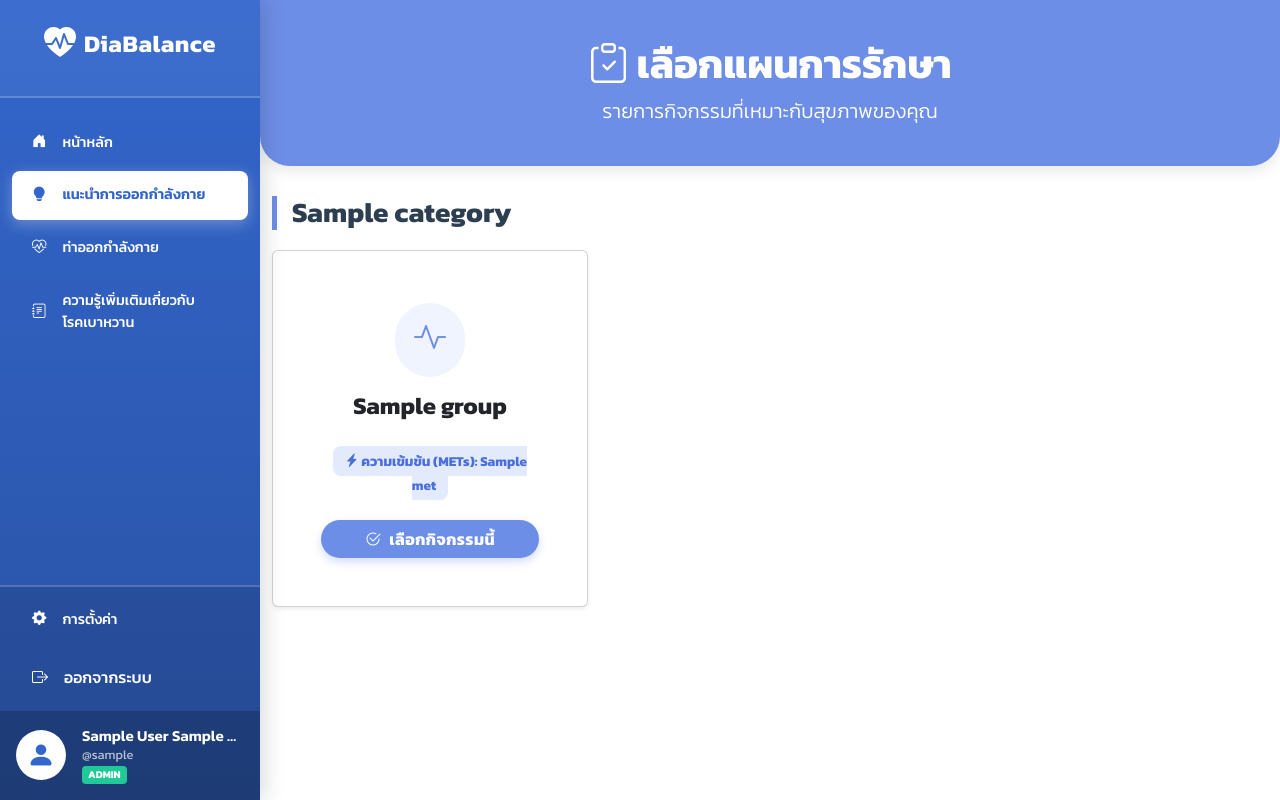
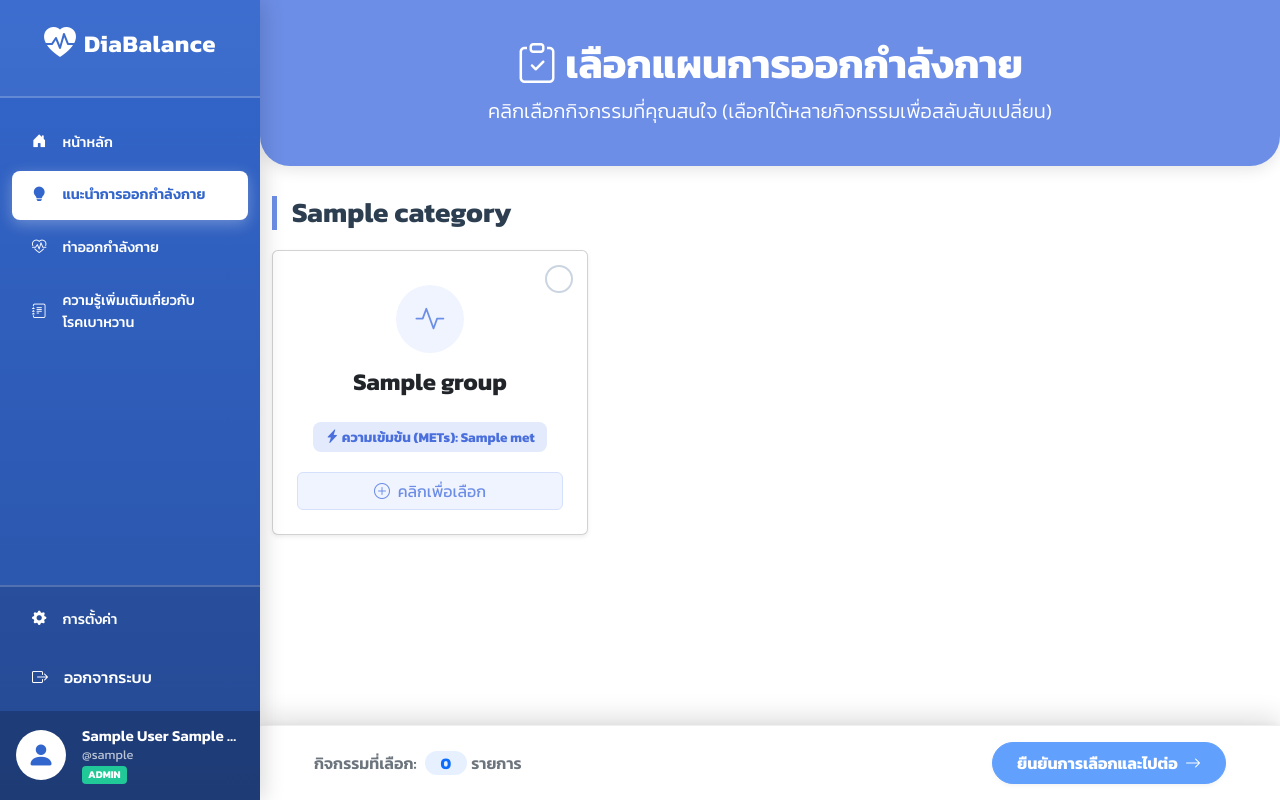
Before and after one commit to cheetahzaza555/web_reccom_diabete, a Flask app: template back_end/templates/user/select_plan.html in a window 1280 px wide. Run offline with Flask 3, Linux system fonts and the light colour scheme; the visitor is signed in with stand-in values (Sample User, id 1); the template is opened without the code that fills it: most values are stand-ins (such as "Sample title", 1, 10 or a date in 2020); some libraries are stand-ins or nearby versions.

Commit message:
Choose More Exercise Than 1

```diff
--- a/back_end/templates/user/select_plan.html
+++ b/back_end/templates/user/select_plan.html
@@ -6,11 +6,12 @@
     <title>เลือกกิจกรรมการออกกำลังกาย</title>
 
     <link href="https://cdn.jsdelivr.net/npm/bootstrap@5.3.0/dist/css/bootstrap.min.css" rel="stylesheet">
-    <link href="https://fonts.googleapis.com/css2?family=Sarabun:wght@300;400;600&display=swap" rel="stylesheet">
+    <link href="https://fonts.googleapis.com/css2?family=Sarabun:wght@300;400;600;700&display=swap" rel="stylesheet">
     <link rel="stylesheet" href="https://cdn.jsdelivr.net/npm/bootstrap-icons@1.10.5/font/bootstrap-icons.css">
 
     <style>
-        body { font-family: 'Sarabun', sans-serif; background-color: #f0f2f5; }
+        body { font-family: 'Sarabun', sans-serif; background-color: #f0f2f5; padding-bottom: 90px; }
+
         .header-section {
             background: #6d8ee6;
             color: white;
@@ -18,27 +19,51 @@
             border-radius: 0 0 30px 30px;
             box-shadow: 0 4px 15px rgba(0,0,0,0.1);
         }
+
         .exercise-card {
-            border: none; border-radius: 15px;
-            transition: all 0.3s ease; cursor: pointer;
-            background: white; height: 100%;
-            position: relative; overflow: hidden;
-            display: flex; flex-direction: column;
-            min-height: 320px;
-        }
-        .exercise-card .card-body {
-            flex: 1;
-            display: flex;
-            flex-direction: column;
-            align-items: center;
-            justify-content: space-between;
-            padding: 1.5rem !important;
+            border: 2px solid transparent;
+            border-radius: 16px;
+            transition: all 0.25s ease;
+            cursor: pointer;
+            background: white;
+            position: relative;
+            user-select: none;
         }
 
         .exercise-card:hover {
-            transform: translateY(-5px);
-            box-shadow: 0 15px 30px rgba(0,0,0,0.1);
-            border: 2px solid #6d8ee6;
+            transform: translateY(-4px);
+            box-shadow: 0 10px 24px rgba(109, 142, 230, 0.18);
+        }
+
+        /* สถานะเมื่อการ์ดถูกเลือก */
+        .exercise-card.selected {
+            border-color: #4a6fdc;
+            background-color: #f8faff;
+            box-shadow: 0 8px 20px rgba(74, 111, 220, 0.22);
+        }
+
+        /* ป้าย Checkmark มุมขวาบน */
+        .check-badge {
+            position: absolute;
+            top: 14px;
+            right: 14px;
+            width: 28px;
+            height: 28px;
+            border-radius: 50%;
+            border: 2px solid #cbd5e1;
+            background: white;
+            display: flex;
+            align-items: center;
+            justify-content: center;
+            font-size: 1rem;
+            color: transparent;
+            transition: all 0.2s ease;
+        }
+
+        .exercise-card.selected .check-badge {
+            background: #4a6fdc;
+            border-color: #4a6fdc;
+            color: white;
         }
 
         .exercise-title {
@@ -56,51 +81,88 @@
 
         .icon-wrapper {
             background-color: #f0f4ff;
-            width: 70px; height: 70px;
-            border-radius: 50%; display: flex;
-            align-items: center; justify-content: center;
-            margin: 0 auto 15px; color: #6d8ee6; font-size: 2rem;
+            width: 68px;
+            height: 68px;
+            border-radius: 50%;
+            display: flex;
+            align-items: center;
+            justify-content: center;
+            margin: 10px auto 15px;
+            color: #6d8ee6;
+            font-size: 1.8rem;
+            transition: all 0.2s ease;
         }
 
-        .badge-category {
-            background-color: #f0f4ff;
-            color: #6d8ee6;
-            padding: 5px 12px; border-radius: 20px;
-            font-size: 0.85rem; font-weight: 600;
-            margin-bottom: 10px; display: inline-block;
+        .exercise-card.selected .icon-wrapper {
+            background-color: #e2eafc;
+            color: #4a6fdc;
         }
 
         .met-badge {
             background-color: #e2eafc;
             color: #4a6fdc;
-            padding: 5px 12px; border-radius: 8px;
-            font-size: 0.85rem; font-weight: bold;
+            padding: 5px 12px;
+            border-radius: 8px;
+            font-size: 0.85rem;
+            font-weight: bold;
         }
 
-        /* ✅ สไตล์ปุ่มสีฟ้าทึบ ดูเป็นปุ่ม 100% ชัดเจน น่ากด */
-        .btn-solid-blue {
-            background-color: #6d8ee6 !important;
-            color: white !important;
-            border: none;
-            box-shadow: 0 4px 8px rgba(109, 142, 230, 0.3);
-            transition: all 0.3s ease;
-            padding: 12px 0; /* เพิ่ม padding ให้ปุ่มอวบขึ้น ดูน่ากด */
-            font-size: 1.05rem;
-            letter-spacing: 0.5px;
-        }
-        .btn-solid-blue:hover {
-            background-color: #577add !important; /* สีเข้มขึ้นตอนเมาส์ชี้ */
-            box-shadow: 0 6px 15px rgba(109, 142, 230, 0.45);
-            transform: translateY(-2px);
+        .btn-select-indicator {
+            border-radius: 25px;
+            font-weight: 600;
+            font-size: 0.95rem;
+            padding: 8px 0;
+            transition: all 0.2s ease;
+            width: 100%;
         }
 
-        /* สไตล์สำหรับหัวข้อหมวดหมู่ */
+        .exercise-card:not(.selected) .btn-select-indicator {
+            background-color: #f0f4ff;
+            color: #6d8ee6;
+            border: 1px solid #d4e0fc;
+        }
+
+        .exercise-card.selected .btn-select-indicator {
+            background-color: #4a6fdc;
+            color: white;
+            border: 1px solid #4a6fdc;
+        }
+
         .category-separator {
             border-left: 5px solid #6d8ee6;
-            padding-left: 15px; margin-top: 30px; margin-bottom: 20px;
+            padding-left: 15px;
+            margin-top: 30px;
+            margin-bottom: 20px;
         }
+
         .category-title {
-            font-weight: bold; color: #2c3e50; margin: 0;
+            font-weight: bold;
+            color: #2c3e50;
+            margin: 0;
+        }
+
+/* Sticky Bottom Floating Bar */
+        .bottom-action-bar {
+            position: fixed;
+            bottom: 0;
+            right: 0;
+            left: 260px; /* เว้นระยะฝั่งซ้ายสำหรับ Desktop */
+            background: #ffffff;
+            box-shadow: 0 -8px 24px rgba(0, 0, 0, 0.12), 0 -2px 6px rgba(0, 0, 0, 0.04);
+            padding: 16px 30px;
+            /* ปรับลด z-index ให้อยู่ต่ำกว่า Navbar/Sidebar Drawer (Bootstrap Drawer = 1040+) */
+            z-index: 990;
+            border-top: 1px solid rgba(0, 0, 0, 0.06);
+        }
+
+        /* รองรับหน้าจอมือถือ/แท็บเล็ต */
+        @media (max-width: 991.98px) {
+            .bottom-action-bar {
+                left: 0;
+                padding: 12px 16px;
+                /* บน Mobile ให้ z-index ต่ำกว่า เพื่อไม่ให้ทับ Drawer เมนู */
+                z-index: 990;
+            }
         }
     </style>
 </head>
@@ -110,8 +172,8 @@
 
     <div class="header-section text-center">
         <div class="container">
-            <h1 class="fw-bold"><i class="bi bi-clipboard-check"></i> เลือกแผนการรักษา</h1>
-            <p class="lead mb-0">รายการกิจกรรมที่เหมาะกับสุขภาพของคุณ</p>
+            <h1 class="fw-bold"><i class="bi bi-clipboard-check"></i> เลือกแผนการออกกำลังกาย</h1>
+            <p class="lead mb-0">คลิกเลือกกิจกรรมที่คุณสนใจ (เลือกได้หลายกิจกรรมเพื่อสลับสับเปลี่ยน)</p>
         </div>
     </div>
 
@@ -127,32 +189,32 @@
                     {% for ex in group.list %}
                     <div class="col-md-6 col-lg-4">
                         <div class="card exercise-card shadow-sm p-4 text-center"
-                            onclick="confirmSelection('{{ ex.id }}', '{{ ex.name }}')">
+                             id="card-{{ ex.id }}"
+                             onclick="toggleSelect('{{ ex.id }}', '{{ ex.name }}')">
 
-                            <div class="card-body p-0 d-flex flex-column align-items-center">
+                            <!-- ตัวติ๊ก Checkmark -->
+                            <div class="check-badge">
+                                <i class="bi bi-check-lg"></i>
+                            </div>
 
-                                <div class="icon-wrapper mt-2">
-                <div class="icon-wrapper mt-2">
+                            <div class="card-body p-0 d-flex flex-column align-items-center justify-content-between">
+
+                                <div class="icon-wrapper">
                                     {% if 'วิ่ง' in ex.category or 'Run' in ex.category or 'Jog' in ex.name %}
-                        <i class="bi bi-speedometer2"></i> {% elif 'เดิน' in ex.category or 'Walk' in ex.category %}
+                                        <i class="bi bi-speedometer2"></i>
+                                    {% elif 'เดิน' in ex.category or 'Walk' in ex.category %}
                                         <i class="bi bi-person-walking"></i>
-
                                     {% elif 'จักรยาน' in ex.category or 'Bicy' in ex.category %}
                                         <i class="bi bi-bicycle"></i>
-
                                     {% elif 'เต้น' in ex.category or 'Dancing' in ex.category %}
                                         <i class="bi bi-music-note-beamed"></i>
-
                                     {% elif 'น้ำ' in ex.category or 'Water' in ex.category %}
                                         <i class="bi bi-water"></i>
-
                                     {% elif 'แอโรบิก' in ex.category or 'Aerobic' in ex.category %}
                                         <i class="bi bi-heart-pulse"></i>
-
                                     {% else %}
                                         <i class="bi bi-activity"></i>
                                     {% endif %}
-</div>
                                 </div>
 
                                 <h4 class="exercise-title">{{ ex.name }}</h4>
@@ -163,9 +225,9 @@
                                     </span>
                                 </div>
 
-                                <div class="mt-auto w-100">
-                                    <button class="btn btn-solid-blue w-100 rounded-pill fw-bold">
-                                        <i class="bi bi-check2-circle me-1"></i> เลือกกิจกรรมนี้
+                                <div class="w-100">
+                                    <button type="button" class="btn btn-select-indicator">
+                                        <i class="bi bi-plus-circle me-1 action-icon"></i> <span class="action-text">คลิกเพื่อเลือก</span>
                                     </button>
                                 </div>
                             </div>
@@ -187,31 +249,78 @@
         {% endif %}
     </div>
 
+    <!-- Floating Action Bar ด้านล่าง -->
+    <div class="bottom-action-bar">
+        <div class="container-fluid d-flex justify-content-between align-items-center px-4">
+            <div class="d-flex align-items-center">
+                <span class="text-secondary fw-semibold">กิจกรรมที่เลือก:</span>
+                <span class="badge bg-primary bg-opacity-10 text-primary fs-6 px-3 py-1 rounded-pill ms-2 me-1 fw-bold" id="selected-count">0</span>
+                <span class="text-secondary fw-semibold">รายการ</span>
+            </div>
+            <button class="btn btn-primary px-4 py-2 rounded-pill fw-bold shadow-sm" id="btn-submit-plan" onclick="submitMultiplePlan()" disabled>
+                ยืนยันการเลือกและไปต่อ <i class="bi bi-arrow-right ms-1"></i>
+            </button>
+        </div>
+    </div>
+
     <script src="https://cdn.jsdelivr.net/npm/sweetalert2@11"></script>
 
     <script>
         const patientId = "{{ patient_id }}";
+        // เก็บ ID และ Name ของท่าที่ถูกเลือก
+        const selectedExercises = new Map();
 
-        function confirmSelection(exerciseID, exerciseName) {
+        function toggleSelect(id, name) {
+            const card = document.getElementById(`card-${id}`);
+            const btn = card.querySelector('.btn-select-indicator');
+            const actionText = btn.querySelector('.action-text');
+            const actionIcon = btn.querySelector('.action-icon');
+
+            if (selectedExercises.has(id)) {
+                // ยกเลิกการเลือก
+                selectedExercises.delete(id);
+                card.classList.remove('selected');
+                actionText.textContent = 'คลิกเพื่อเลือก';
+                actionIcon.className = 'bi bi-plus-circle me-1 action-icon';
+            } else {
+                // เลือก
+                selectedExercises.set(id, name);
+                card.classList.add('selected');
+                actionText.textContent = 'เลือกแล้ว';
+                actionIcon.className = 'bi bi-check2-circle me-1 action-icon';
+            }
+
+            updateBottomBar();
+        }
+
+        function updateBottomBar() {
+            const count = selectedExercises.size;
+            document.getElementById('selected-count').textContent = count;
+            const submitBtn = document.getElementById('btn-submit-plan');
+            submitBtn.disabled = count === 0;
+        }
+
+        function submitMultiplePlan() {
+            if (selectedExercises.size === 0) return;
+
+            const namesList = Array.from(selectedExercises.values()).map(name => `• ${name}`).join('<br>');
+            const ids = Array.from(selectedExercises.keys()).join(',');
+
             Swal.fire({
-                title: 'ยืนยันการเลือก?',
-                html: `คุณต้องการดูรายละเอียดแผนสำหรับ:<br><h3 class="mt-2" style="color: #6d8ee6;">${exerciseName}</h3>`,
+                title: `ยืนยันการเลือก ${selectedExercises.size} กิจกรรม?`,
+                html: `<div class="text-start p-3 bg-light rounded mt-2" style="max-height: 180px; overflow-y: auto;">${namesList}</div>`,
                 icon: 'question',
                 showCancelButton: true,
-                confirmButtonColor: '#6d8ee6',
-                confirmButtonText: 'ไปต่อ',
-                cancelButtonText: 'ยกเลิก'
+                confirmButtonColor: '#4a6fdc',
+                confirmButtonText: 'ยืนยันและสร้างแผน',
+                cancelButtonText: 'กลับไปเลือกเพิ่ม'
             }).then((result) => {
                 if (result.isConfirmed) {
-                    goToNextPage(exerciseID);
+                    // ส่งรายการไอดีท่าทั้งหมด (คั่นด้วย comma) ไปหน้าถัดไป
+                    window.location.href = `/user/select_plan2/${patientId}?exercises=${encodeURIComponent(ids)}`;
                 }
             });
         }
-
-        function goToNextPage(id) {
-            window.location.href = `/user/select_plan2/${patientId}/${id}`;
-        }
-
     </script>
 </body>
 </html>
```
Also changed, not shown: back_end/modules/db/plan_repository.py (+9 -3 lines), back_end/routes/user.py (+43 -8 lines), back_end/templates/user/index.html (+28 -10 lines), back_end/templates/user/select_plan2.html (+36 -30 lines). Lines whose indentation alone changed are shown as unchanged.
